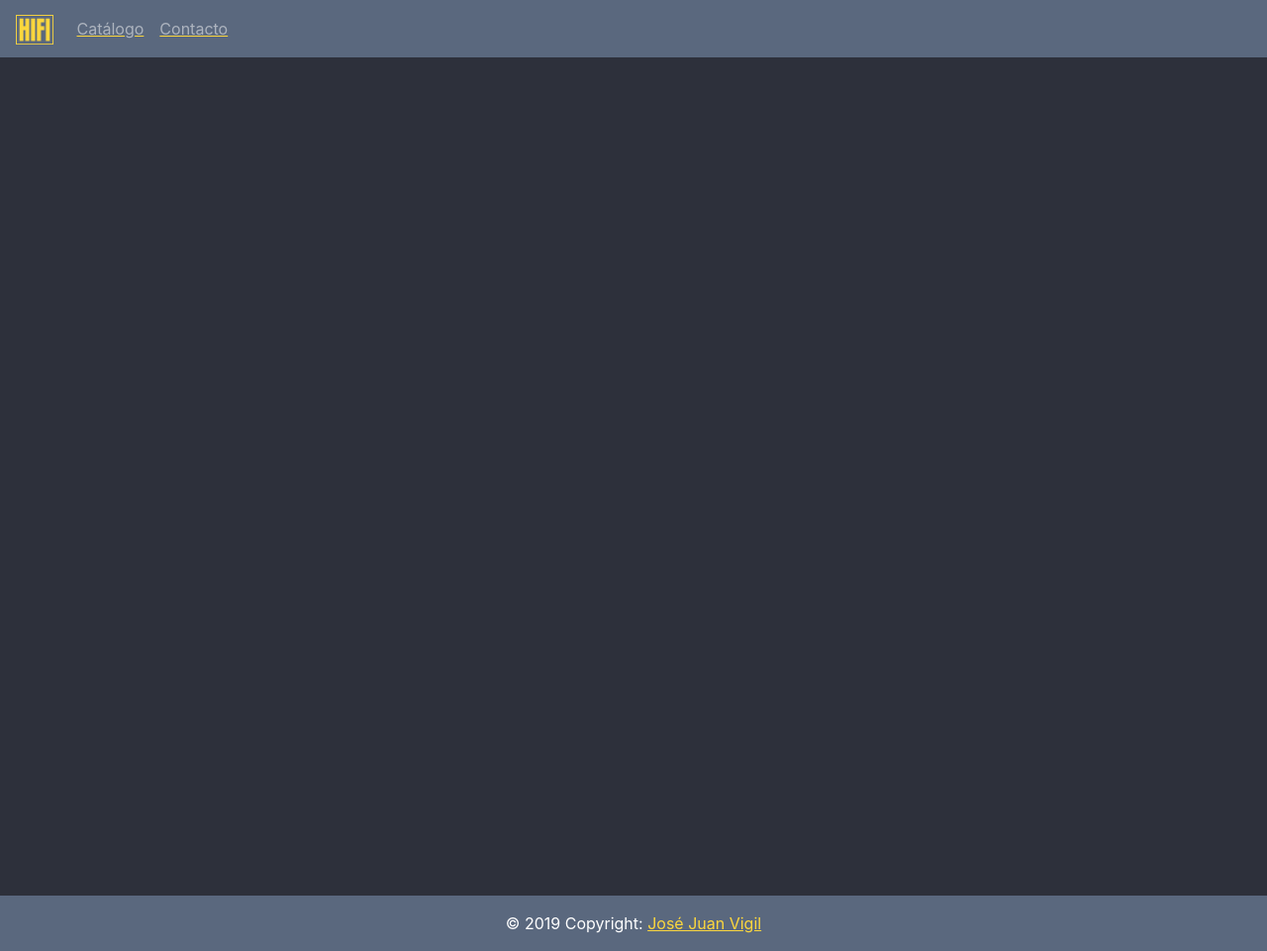
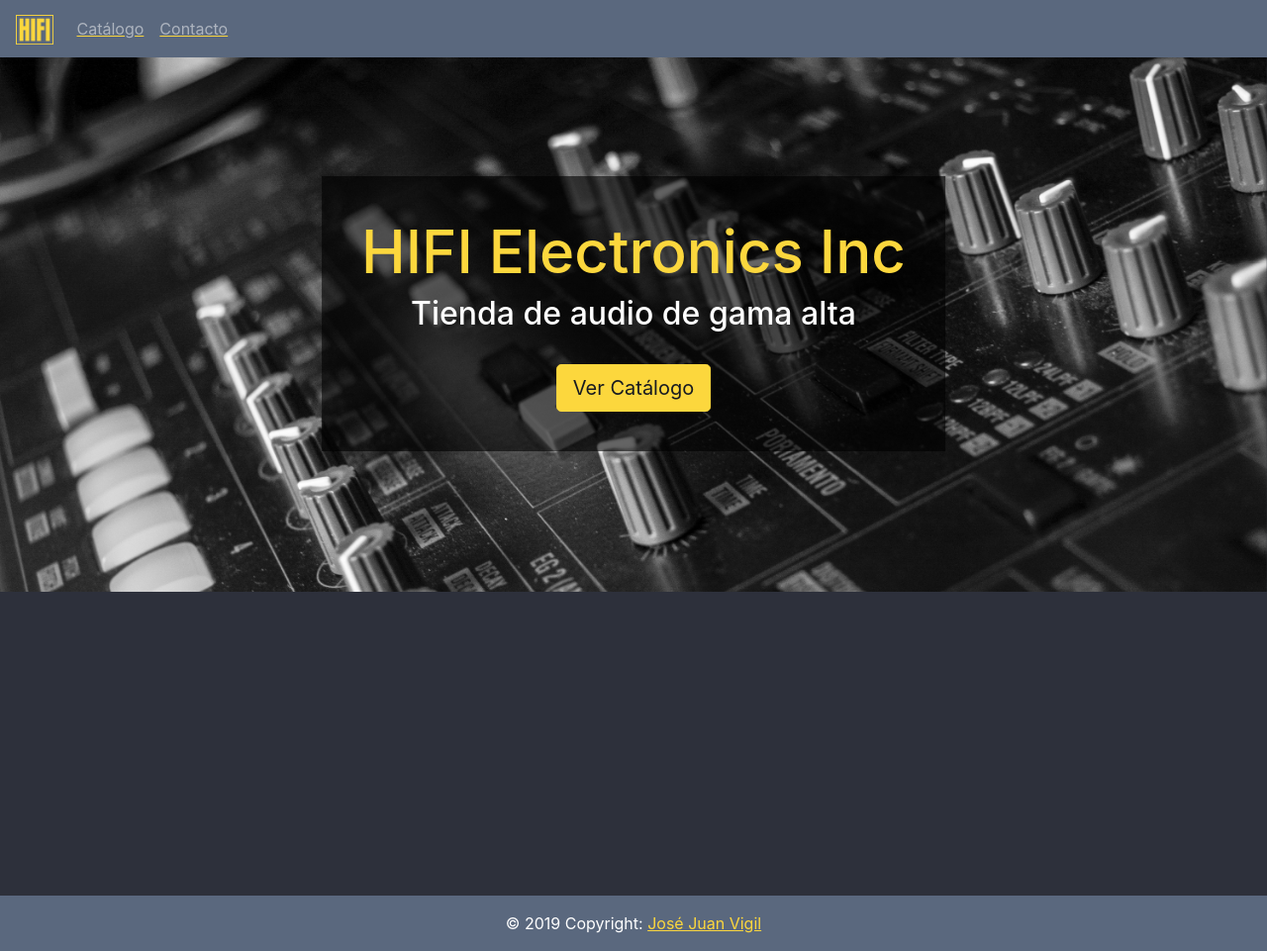
Before and after one commit to CFP-PC20/di_eval, a Django app: page / in a window 1280 px wide. Shown: the whole page at 99% size. Run offline with Django 3.2, Linux system fonts and the light colour scheme; some libraries are stand-ins or nearby versions.

Commit message:
fixed time and header width

```diff
--- a/ecommerce/static/styles/main.css
+++ b/ecommerce/static/styles/main.css
@@ -103,6 +103,43 @@ footer {
     width: 100%;
 }
 
+/* home */
+#carousel {
+    overflow-clip: hidden;
+    height: 550px;
+}
+
+
+.home_header {
+    margin-top: 80px;
+    margin-bottom: 80px;
+    position: absolute;
+    top: 50px;
+    left: 50%;
+    transform: translateX(-50%);
+    text-align: center;
+    background-color: #0009;
+    padding: 40px;
+}
+
+.home_header h1 {
+    font-size: 60px;
+}
+
+.home_header button {
+    background-color: var(--jjv-yellow1) !important;
+    border-color: var(--jjv-yellow1) !important;
+    color: var(--jjv-dark);
+    transition: 0.1s;
+}
+
+.home_header button:focus,
+.home_header button:hover {
+    background-color: var(--jjv-yellow2) !important;
+    color: var(--jjv-dark);
+    transition: 0.1s;
+}
+
 /* catalogo */
 .equal {
     display: flex;
@@ -127,13 +164,14 @@ footer {
     border-radius: 0px 5px 5px 0px !important;
     background-color: var(--jjv-yellow1) !important;
     border-color: var(--jjv-yellow1) !important;
-    transition: 0.1ms;
+    transition: 0.1s;
 }
 
 .button-buy:focus,
 .button-buy:hover {
     background-color: var(--jjv-yellow2) !important;
     border-color: var(--jjv-dark) !important;
+    transition: 0.1s;
 }
 
 .button-buy * {
--- a/ecommerce/templates/catalogo.html
+++ b/ecommerce/templates/catalogo.html
@@ -5,6 +5,8 @@
 {% block content %}
 
     {% include "navbar.html" with urlis="catalogo" %}
+
+    <br>
 
     <div class="container">
         <div class="row">
--- a/ecommerce/templates/detalle.html
+++ b/ecommerce/templates/detalle.html
@@ -9,7 +9,7 @@
     <div class="container dark-grey-text py-6">
         <div class="card p-4">
             <div class="row">
-                <div class="col-md-4 p-4">
+                <div class="col-md-4 p-4" id="focushere">
                     <img src="{% static articulo.imagen %}" class="img-fluid" alt="">
                 </div>
 
@@ -22,7 +22,7 @@
 
                         <form class="d-flex justify-content-left">
                             <input type="number" value="1" aria-label="Search" class="form-control number-buy">
-                            <button class="btn btn-primary btn-md p button-buy" type="submit">
+                            <button class="btn btn-primary btn-md button-buy" type="submit">
                                 <i class="fas fa-shopping-cart" style="vertical-align: middle;"></i> <span class="jjv-dark">Comprar</span>
                             </button>
                         </form>
--- a/ecommerce/templates/home.html
+++ b/ecommerce/templates/home.html
@@ -6,4 +6,28 @@
 
     {% include "navbar.html" with urlis="home" %}
 
+    <div id="carousel" class="carousel slide" data-ride="carousel">
+        <div class="carousel-inner" style="height: 100%">
+            <div class="carousel-item active">
+                <img class="d-block w-100" src="{% static 'img/brand/carousel/322615.jpg' %}" alt="First slide">
+            </div>
+            <div class="carousel-item">
+                <img class="d-block w-100" src="{% static 'img/brand/carousel/322618.jpg' %}" alt="Second slide">
+            </div>
+            <div class="carousel-item">
+                <img class="d-block w-100" src="{% static 'img/brand/carousel/322622.jpg' %}" alt="Third slide">
+            </div>
+            <div class="carousel-item">
+                <img class="d-block w-100" src="{% static 'img/brand/carousel/322624.jpg' %}" alt="Fourth slide">
+            </div>
+        </div>
+        <header class="home_header">
+            <h1 class="title jjv-yellow1">HIFI Electronics Inc</h1>
+            <h2 class="title text-white">Tienda de audio de gama alta</h2>
+            <br>
+            <button class="btn btn-primary btn-lg">
+                Ver Catálogo
+            </button>
+        </header>
+    </div>
 {% endblock %}
--- a/ecommerce/templates/navbar.html
+++ b/ecommerce/templates/navbar.html
@@ -12,14 +12,14 @@
         }
     </script>
 
-    <nav class="navbar navbar-expand-lg navbar-dark jjv-blue1-bg navbar-static-top fixed-top">
+    <nav class="navbar navbar-expand-md navbar-dark jjv-blue1-bg navbar-static-top fixed-top">
 
         <a class="navbar-brand" href="/">
-        <div>
-            <img src="{% static 'img/brand/logo2_mini.png' %}"
-                onmouseover="logo_hover(this);"
-                onmouseout="logo_unhover(this);"
-                style="max-height:30px;object-fit:cover; ">
+            <div>
+                <img src="{% static 'img/brand/logo2_mini.png' %}"
+                    onmouseover="logo_hover(this);"
+                    onmouseout="logo_unhover(this);"
+                    style="max-height:30px;object-fit:cover; ">
             </div>
         </a>
         <button class="navbar-toggler collapsed" type="button" data-toggle="collapse"
@@ -42,5 +42,4 @@
 
     <br>
     <br>
-    <br>
 {% endblock %}
```
Also changed, not shown: ecommerce/templates/contacto.html (+23 -0 lines), ecommerce/static/img/brand/carousel/322615.jpg (added), ecommerce/static/img/brand/carousel/322618.jpg (added), ecommerce/static/img/brand/carousel/322622.jpg (added), ecommerce/static/img/brand/carousel/322624.jpg (added).
